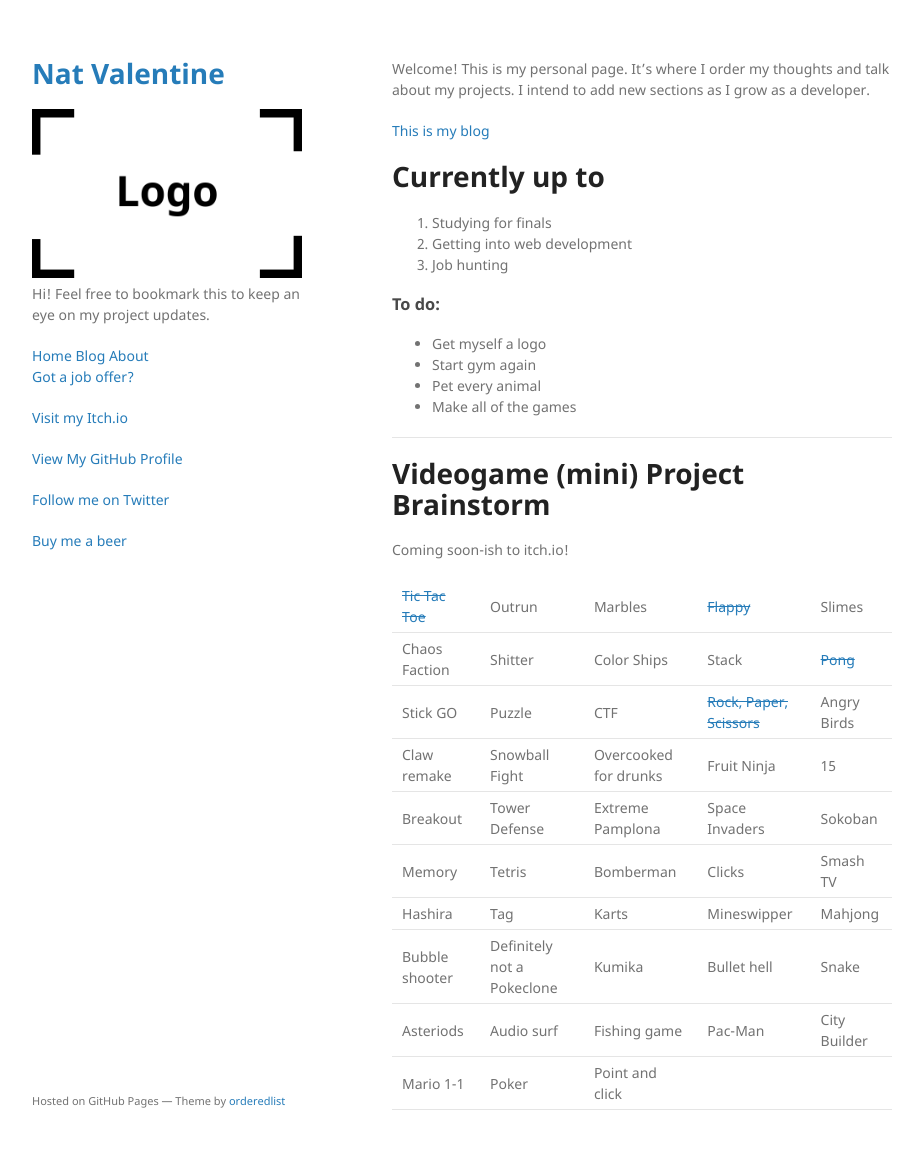
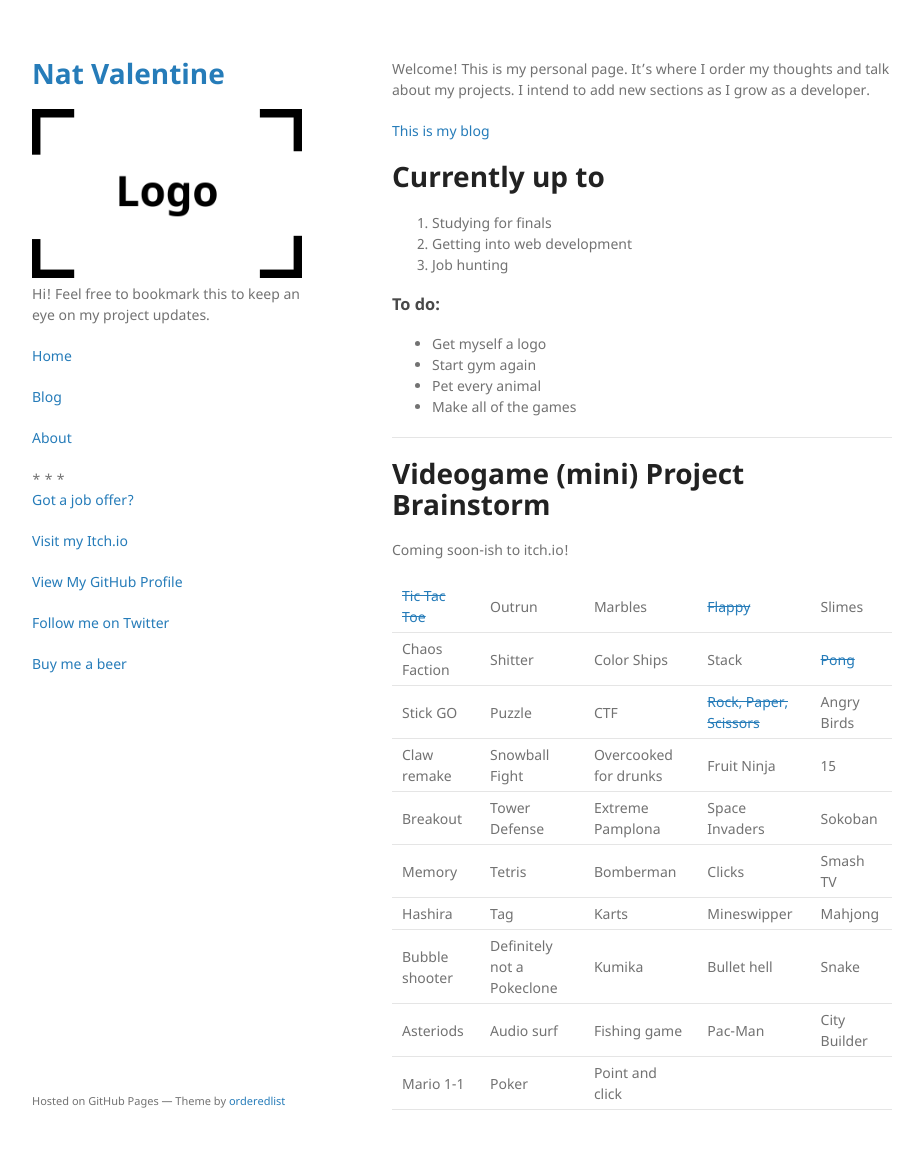
Before and after one commit to NatValentine/natvalentine.github.io, a Jekyll site: the page built from index.md, in a window 1280 px wide and 1180 px high. Shown: the top 1149 px of the window, without its empty margins (178-1101 px from the left). Built offline with Jekyll 4.4.1, drawn with Linux system fonts in a browser that asks for light colours.

Commit message:
Update default.html

```diff
--- a/_layouts/default.html
+++ b/_layouts/default.html
@@ -23,9 +23,10 @@
         <p>{{ site.description | default: site.github.project_tagline }}</p>
 
         <nav>
-          <a href="{{ site.baseurl }}/">Home</a>
-          <a href="{{ site.baseurl }}/blog">Blog</a>
-          <a href="{{ site.baseurl }}/about">About</a>
+          <p class="view"><a href="{{ site.baseurl }}/">Home</a></p>
+          <p class="view"><a href="{{ site.baseurl }}/blog">Blog</a></p>
+          <p class="view"><a href="{{ site.baseurl }}/about">About</a></p>
+          * * *
           <p class="view"><a href="https://www.linkedin.com/in/natvalentine/">Got a job offer?</a></p>
           <p class="view"><a href="https://natvalentine.itch.io/">Visit my Itch.io</a></p>
           <p class="view"><a href="{{ site.github.owner_url }}">View My GitHub Profile</a></p>
```
